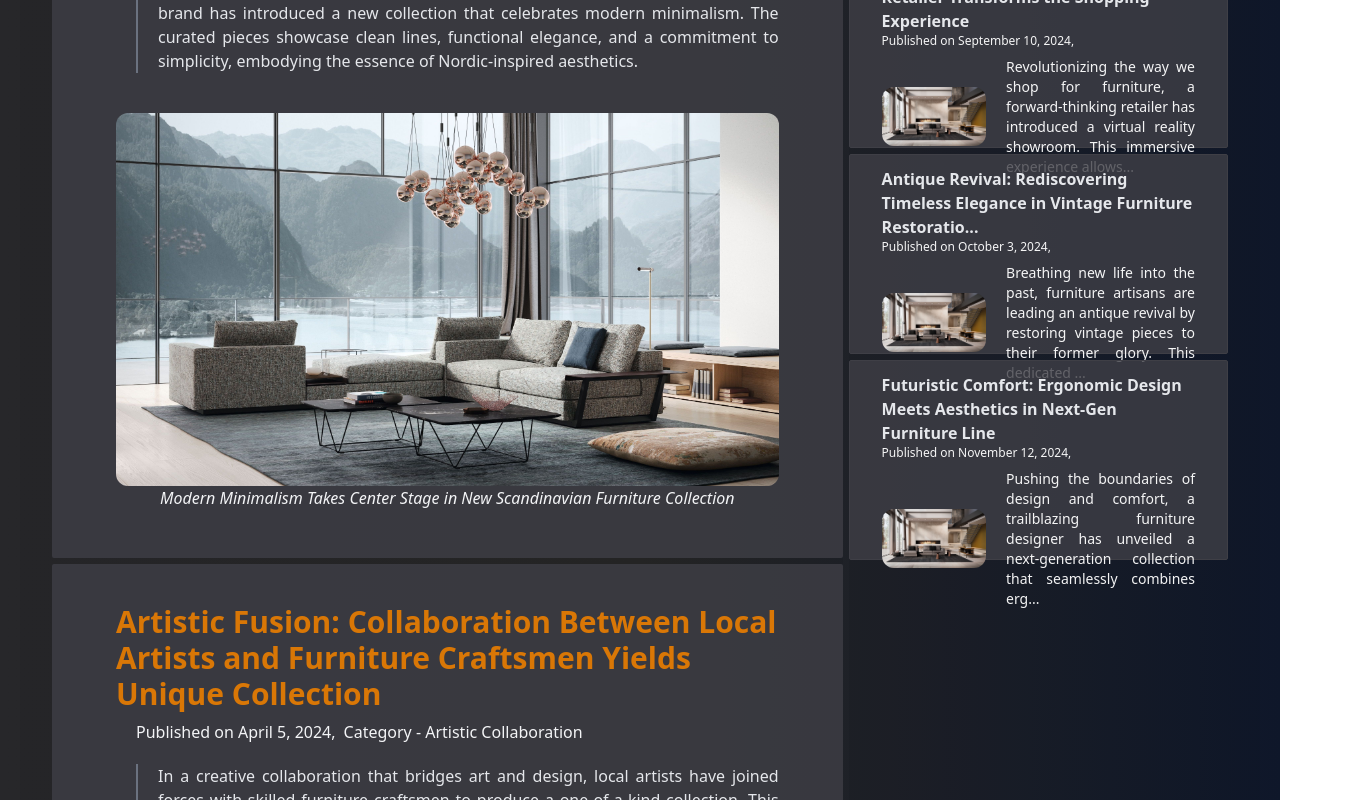
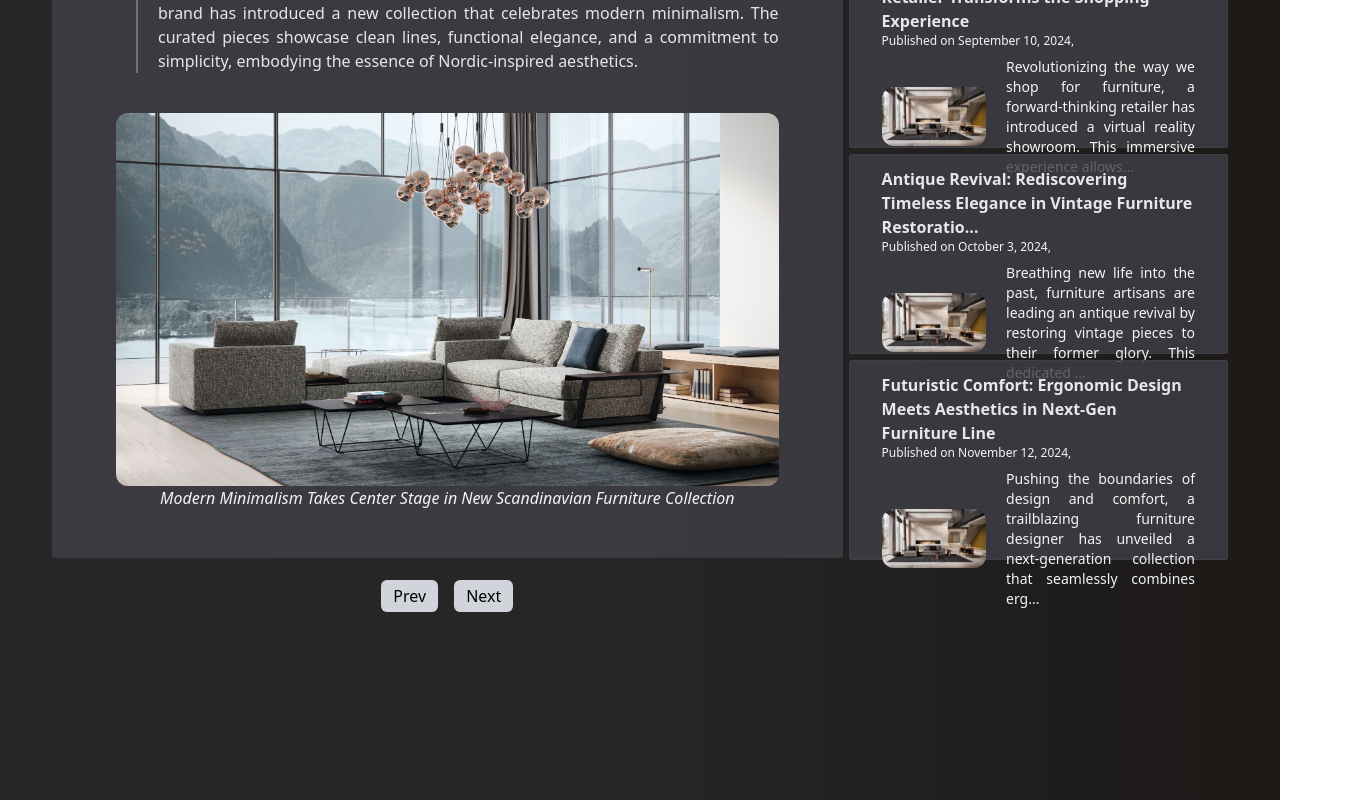
Before and after one commit to namke-dev/ThreeD-Catalog, a Next.js app: page /news in a window 1280 px wide. Shown: the part 2000-2800 px from the top of the page, 1360 px wide, since content can reach past the window. Built offline with nearby package versions, Linux system fonts and the light colour scheme.

Commit message:
fix layout and add pagination

```diff
--- a/src/components/layouts/Layout.jsx
+++ b/src/components/layouts/Layout.jsx
@@ -5,7 +5,7 @@ import React from "react";
 export default function Layout({ children, className }) {
   return (
     <div
-      className={`bg-gradient-to-r from-zinc-800 via-neutral-800 to-slate-900 ${className}`}
+      className={`bg-gradient-to-r from-zinc-800 via-neutral-800 to-stone-900 ${className}`}
     >
       <Navbar />
       <div className="max-w-[1400px] m-auto pt-16 ">{children}</div>
--- a/src/components/layouts/NewsCart.jsx
+++ b/src/components/layouts/NewsCart.jsx
@@ -1,11 +1,15 @@
+import { Router, useRouter } from "next/router";
 import React from "react";
 
-const NewsCard = ({ news, isExpanded }) => {
+const NewsCard = ({ news, isExpanded, className }) => {
+  const router = useRouter();
+
   return (
     <div
-      className="bg-zinc-700/80 text-gray-100
+      className={`text-gray-100
       rounded-sm pt-10 pb-2 md:px-16 mb-0
-      max-w-[1200px]"
+      max-w-[1200px] ${className}`}
+      onClick={() => router.push(`/newsdetail/?id=${news.id}`)}
     >
       <h2 className="text-3xl font-bold mb-2 text-amber-600">{news.title}</h2>
       <div className="flex flex-row gap-2 font-thin mb-5 ml-5">
@@ -29,7 +33,7 @@ const NewsCard = ({ news, isExpanded }) => {
       </p>
       {isExpanded && (
         <p
-          className="text-gray-800 font-normal
+          className="font-normal
         whitespace-pre-line
         text-justify
         pb-16"
--- a/src/components/layouts/NewsList.jsx
+++ b/src/components/layouts/NewsList.jsx
@@ -1,12 +1,49 @@
-import React from "react";
+import React, { useState } from "react";
 import NewsCard from "./NewsCart";
 
-const NewsList = ({ newsList, isExpanded }) => {
+const NewsList = ({ newsList, isExpanded, itemsPerPage }) => {
+  const [currentPage, setCurrentPage] = useState(1);
+  itemsPerPage = 3;
+  // Calculate the index range for the current page
+  const startIndex = (currentPage - 1) * itemsPerPage;
+  const endIndex = startIndex + itemsPerPage;
+
+  // Get the current page items
+  const currentNews = newsList.slice(startIndex, endIndex);
+
+  // Function to handle page change
+  const handlePageChange = (newPage) => {
+    setCurrentPage(newPage);
+  };
+
   return (
     <div className="flex flex-col items-center justify-center gap-1.5">
-      {newsList.map((news) => (
-        <NewsCard key={news.id} news={news} isExpanded={isExpanded} />
+      {currentNews.map((news) => (
+        <NewsCard
+          key={news.id}
+          news={news}
+          isExpanded={isExpanded}
+          className="bg-zinc-700/80"
+        />
       ))}
+
+      {/* Pagination controls */}
+      <div className="flex justify-center mt-4">
+        <button
+          onClick={() => handlePageChange(currentPage - 1)}
+          disabled={currentPage === 1}
+          className="mr-2 px-3 py-1 bg-gray-300 rounded-md"
+        >
+          Prev
+        </button>
+        <button
+          onClick={() => handlePageChange(currentPage + 1)}
+          disabled={endIndex >= newsList.length}
+          className="ml-2 px-3 py-1 bg-gray-300 rounded-md"
+        >
+          Next
+        </button>
+      </div>
     </div>
   );
 };
--- /dev/null
+++ b/src/components/layouts/PageHeader.jsx
@@ -0,0 +1,12 @@
+import React from "react";
+
+export default function PageHeader({ children }) {
+  return (
+    <h1
+      className="text-6xl font-bold mb-8 text-amber-500 font-serif
+      relative -top-80 h-0 ml-20"
+    >
+      {children}
+    </h1>
+  );
+}
--- a/src/components/layouts/ReviewNewsCart.jsx
+++ b/src/components/layouts/ReviewNewsCart.jsx
@@ -1,9 +1,11 @@
-import Link from "next/link";
+import { useRouter } from "next/router";
 import React from "react";
 
 export default function ReviewNewsCart({ news }) {
+  const router = useRouter();
+
   return (
-    <Link href={`newsdetail/${news.id}`}>
+    <div onClick={() => router.push(`/newsdetail/?id=${news.id}`)}>
       <div
         className="text-white/95 bg-zinc-700/80
         rounded-sm py-3 pb-2 md:px-8 mb-0
@@ -35,7 +37,7 @@ export default function ReviewNewsCart({ news }) {
           </p>
         </div>
       </div>
-    </Link>
+    </div>
   );
 }
 
--- a/src/pages/about.js
+++ b/src/pages/about.js
@@ -1,17 +1,13 @@
 import React from "react";
 import Layout from "@/components/layouts/Layout";
 import HomePageCart from "@/components/layouts/HomePageCart";
+import PageHeader from "@/components/layouts/PageHeader";
 
 export default function About() {
   return (
     <Layout>
       <img src="images/news-header.jpg" className="brightness-50 opacity-70" />
-      <h1
-        className="text-6xl font-bold mb-8 text-amber-500 font-serif
-        ml-10 relative -top-80 h-0 left-20"
-      >
-        About Us
-      </h1>
+      <PageHeader>About Us</PageHeader>
       <HomePageCart
         className="bg-zinc-700/80 pb-20
         relative -top-60 z-50 text-gray-200 m-14 py-10"
--- a/src/pages/home.js
+++ b/src/pages/home.js
@@ -2,7 +2,6 @@ import React from "react";
 import HomePageIntro from "@/components/layouts/HomePageIntro";
 import Layout from "@/components/layouts/Layout";
 import HomePageCart from "@/components/layouts/HomePageCart";
-import NewsList from "@/components/layouts/NewsList";
 import { news_data } from "@/data/news_data";
 import ReviewNewsList from "@/components/layouts/ReviewNewsList";
 import Link from "next/link";
@@ -41,7 +40,7 @@ export default function Home() {
         <div className="flex flex-row gap-10 mt-5">
           <FeatureCart>Latest industry's news</FeatureCart>
           <FeatureCart>Website design</FeatureCart>
-          <FeatureCart>Brading design consultant</FeatureCart>
+          <FeatureCart>Brading design</FeatureCart>
           <FeatureCart>Scan funiture to 3d model</FeatureCart>
         </div>
       </HomePageCart>
@@ -103,8 +102,9 @@ export default function Home() {
       <HomePageCart className="col-span-2 flex items-center justify-center pb-28">
         <div className="flex flex-row mt-5 gap-10">
           <FeatureCart>$30 per month</FeatureCart>
-          <FeatureCart>$300 peryear</FeatureCart>
-          <FeatureCart>$1000 life time</FeatureCart>
+          <FeatureCart>$300 per year</FeatureCart>
+          <FeatureCart>$1,000 for life time</FeatureCart>
+          <FeatureCart>$3,000 for full life time and Support</FeatureCart>
         </div>
       </HomePageCart>
     </Layout>
@@ -131,7 +131,9 @@ function FeatureCart({ children }) {
       text-lg
       hover:scale-110
       duration-500
-      transition-transform"
+      transition-transform
+      hover:text-amber-500
+      "
       style={backgroundImageStyle}
     >
       <div className="bg-neutral-950/60 w-full h-full absolute top-0"></div>
--- a/src/pages/news.js
+++ b/src/pages/news.js
@@ -4,27 +4,23 @@ import NewsList from "@/components/layouts/NewsList";
 import { news_data } from "@/data/news_data";
 import ReviewNewsList from "@/components/layouts/ReviewNewsList";
 import HomePageCart from "@/components/layouts/HomePageCart";
+import PageHeader from "@/components/layouts/PageHeader";
 
 export default function News() {
   return (
     <Layout className="bg-gradient-to-r from-zinc-800 to-slate-800">
       <img src="images/news-header.jpg" className="brightness-50 opacity-70" />
-      <h1
-        className="text-6xl font-bold mb-8 text-amber-500 font-serif
-        ml-10 relative -top-80 h-0 left-20"
-      >
-        Lastest news
-      </h1>
+      <PageHeader>Lastest news</PageHeader>
       <HomePageCart
         className="col-span-2 max-w-[1400px]
         flex items-center
         mx-auto relative -top-60"
       >
         <div className="flex flex-row gap-1.5">
-          <div className="w-2/3 py-8 pl-8 bg-black/5 relative">
+          <div className="w-2/3 py-8 pl-8 relative">
             <NewsList newsList={news_data} isExpanded={false} />
           </div>
-          <div className="w-1/3 py-8 pr-8 bg-black/5 relative ">
+          <div className="w-1/3 py-8 pr-8 relative ">
             <ReviewNewsList newsList={news_data} />
           </div>
         </div>
--- a/src/pages/newsdetail.js
+++ b/src/pages/newsdetail.js
@@ -1,9 +1,15 @@
+import HomePageCart from "@/components/layouts/HomePageCart";
+import Layout from "@/components/layouts/Layout";
+import NewsCard from "@/components/layouts/NewsCart";
+import { news_data } from "@/data/news_data";
+import { useRouter } from "next/router";
 import React from "react";
 
-import Layout from "@/components/layouts/Layout";
-import HomePageCart from "@/components/layouts/HomePageCart";
+export default function NewsDetail() {
+  const router = useRouter();
+  const { id } = router.query;
+  const news = news_data.find((news) => news.id == id);
 
-export default function NewDetail() {
   return (
     <Layout>
       <img src="images/news-header.jpg" className="brightness-50 opacity-70" />
@@ -11,65 +17,13 @@ export default function NewDetail() {
         className="text-6xl font-bold mb-8 text-amber-500 font-serif
         ml-10 relative -top-80 h-0 left-20"
       >
-        About Us
+        News detail
       </h1>
       <HomePageCart
         className="bg-zinc-700/80 pb-20
         relative -top-60 z-50 text-gray-200 m-14 py-10"
       >
-        <div className="max-w-[1200px] mx-auto">
-          <p className="mb-6">
-            Welcome to our 3D Furniture Catalog, where we bring your interior
-            design dreams to life! We are passionate about creating unique and
-            stylish furniture pieces to enhance your living space.
-          </p>
-
-          <h2 className="text-2xl font-bold mb-4 text-amber-400">
-            Our Mission
-          </h2>
-          <p className="mb-6">
-            Our mission is to provide high-quality and customizable 3D furniture
-            models that cater to diverse tastes and preferences. We believe in
-            blending aesthetics with functionality to transform your home or
-            office into a place you'll love.
-          </p>
-
-          <h2 className="text-2xl font-bold mb-4 text-amber-400">
-            Meet the Team
-          </h2>
-          <div className="flex flex-wrap justify-center gap-36">
-            {/* Team member 1 */}
-            <div className="max-w-sm mx-4 my-4">
-              <img
-                src="textures/Wood_white.jpg"
-                alt="Team Member 1"
-                className="w-full h-48 object-cover rounded-full"
-              />
-              <h3 className="text-lg font-semibold mt-2">Hai Ngo</h3>
-              <p className="text-gray-300">Co-Founder & 3D Designer</p>
-            </div>
-
-            {/* Team member 2 */}
-            <div className="max-w-sm mx-4 my-4 ">
-              <img
-                src="textures/Wood_white.jpg"
-                alt="Team Member 2"
-                className="w-full h-48 object-cover rounded-full"
-              />
-              <h3 className="text-lg font-semibold mt-2">Hai Ngo</h3>
-              <p className="text-gray-00">Lead Developer</p>
-            </div>
-
-            {/* Add more team members as needed */}
-          </div>
-
-          <p className="mt-8">
-            Thank you for exploring our 3D furniture catalog. We are dedicated
-            to providing you with a seamless and enjoyable experience as you
-            discover the perfect pieces for your space. If you have any
-            questions or feedback, feel free to contact us.
-          </p>
-        </div>
+        <NewsCard key={news.id} news={news} isExpanded={true} />
       </HomePageCart>
     </Layout>
   );
```
Lines whose indentation alone changed are shown as unchanged.
